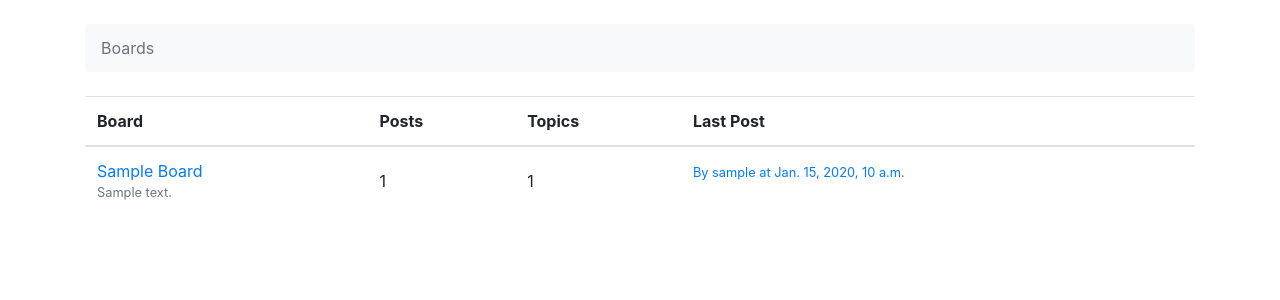
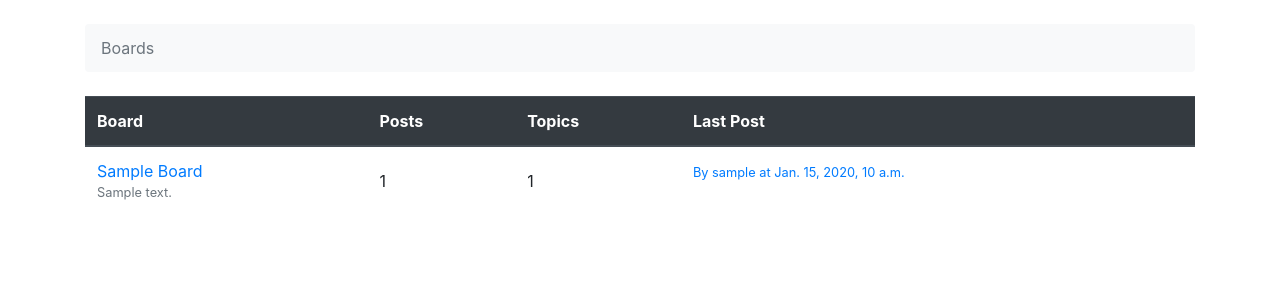
Before and after one commit to kavehkm/Boards, a Django app: page / in a window 1280 px wide. Shown: the part 56-356 px from the top of the page. Run offline with Django 4.2, Linux system fonts and the light colour scheme; tables that the repository leaves empty hold one stand-in row (values such as "Sample post"); some libraries are stand-ins or nearby versions.

Commit message:
update home and topics template for dark-thead

```diff
--- a/Boards/templates/home.html
+++ b/Boards/templates/home.html
@@ -8,7 +8,7 @@
 
 {% block content %}
 <table class="table">
-    <thead class="thead-inverse">
+    <thead class="thead-dark">
         <tr>
             <th>Board</th>
             <th>Posts</th>
--- a/Boards/templates/topics.html
+++ b/Boards/templates/topics.html
@@ -12,7 +12,7 @@
     <a href="{% url 'new_topic' board.pk %}" class="btn btn-primary">New topic</a>
 </div>
 <table class="table">
-    <thead class="thead-inverse">
+    <thead class="thead-dark">
         <tr>
             <th>Topic</th>
             <th>Starter</th>
```
